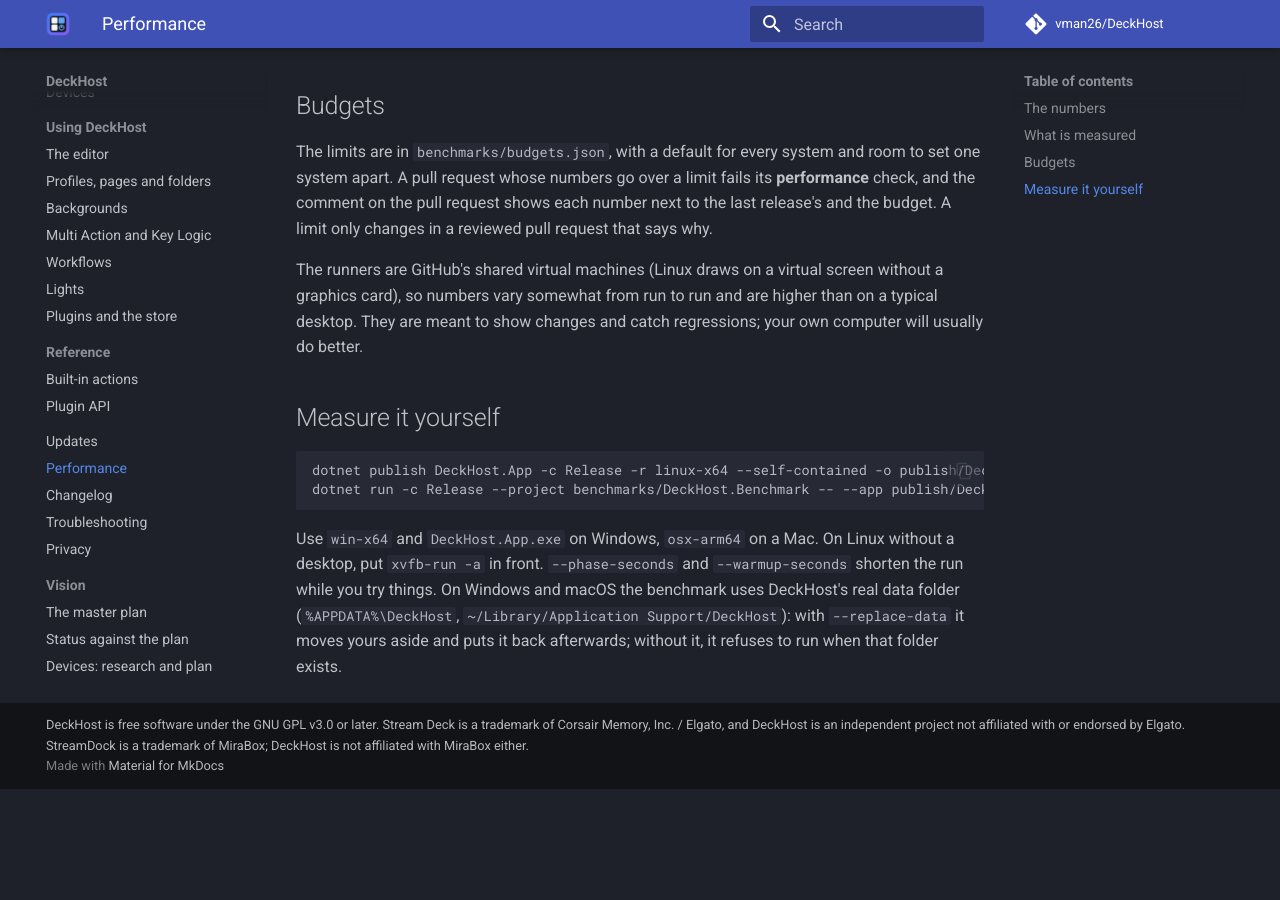
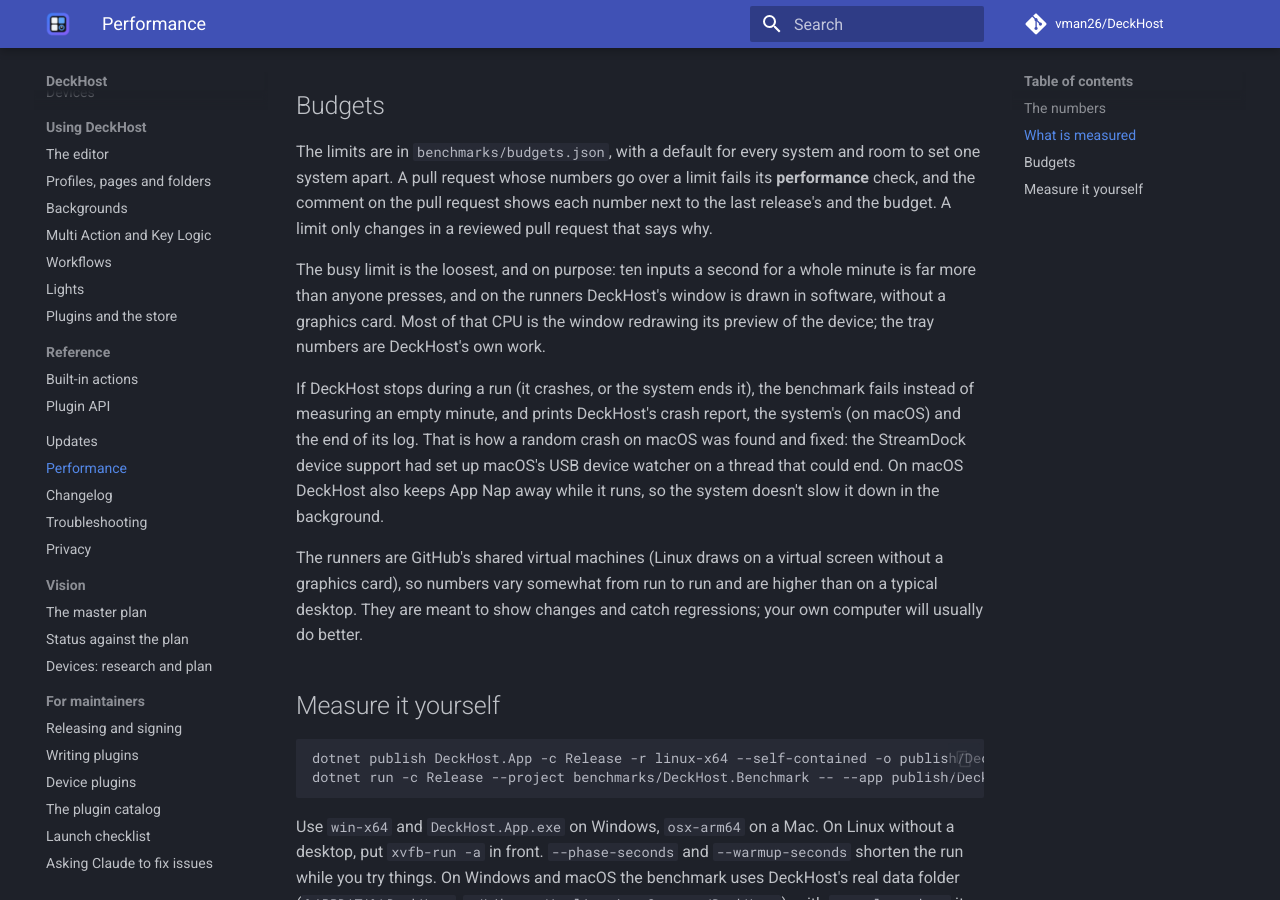
Before and after one commit to vman26/DeckHost, an MkDocs documentation site: the page built from docs/performance.md, in a window 1280 px wide and 900 px high, scrolled down 1182 px. Built offline with MkDocs 1.6.1 and Material for MkDocs 9.7.7, drawn with Linux system fonts in a browser that asks for light colours; comment, search, counter and statistics services are not loaded; before the commit the page ends 1971 px from its top, so only the background shows below that.

Commit message:
Performance budgets from the measured numbers; README and docs say what they mean
budgets.json: about 1.5 times the worse of two CI runs per system (busy 40 %, Windows 50 %; window
idle 3 %, Windows 4.5 %; tray 1 %, macOS 2 %), with why busy is the loosest. A test checks that the
repository's budgets limit every checked number on every system. The README has a short 'Light on
your computer' section, the Performance page explains the busy limit, the crash check and App Nap.

Co-Authored-By: Claude Opus 5.5 <noreply@anthropic.com>
Claude-Session: https://claude.ai/code/session_012EBcvKtFV9edk556kji7Yf

```diff
--- a/docs/performance.md
+++ b/docs/performance.md
@@ -37,6 +37,17 @@ system apart. A pull request whose numbers go over a limit fails its **performan
 comment on the pull request shows each number next to the last release's and the budget. A limit only
 changes in a reviewed pull request that says why.
 
+The busy limit is the loosest, and on purpose: ten inputs a second for a whole minute is far more
+than anyone presses, and on the runners DeckHost's window is drawn in software, without a graphics
+card. Most of that CPU is the window redrawing its preview of the device; the tray numbers are
+DeckHost's own work.
+
+If DeckHost stops during a run (it crashes, or the system ends it), the benchmark fails instead of
+measuring an empty minute, and prints DeckHost's crash report, the system's (on macOS) and the end of
+its log. That is how a random crash on macOS was found and fixed: the StreamDock device support had
+set up macOS's USB device watcher on a thread that could end. On macOS DeckHost also keeps App Nap
+away while it runs, so the system doesn't slow it down in the background.
+
 The runners are GitHub's shared virtual machines (Linux draws on a virtual screen without a graphics
 card), so numbers vary somewhat from run to run and are higher than on a typical desktop. They are
 meant to show changes and catch regressions; your own computer will usually do better.
```
Also changed, not shown: README.md (+15 -0 lines), 2 other files.
